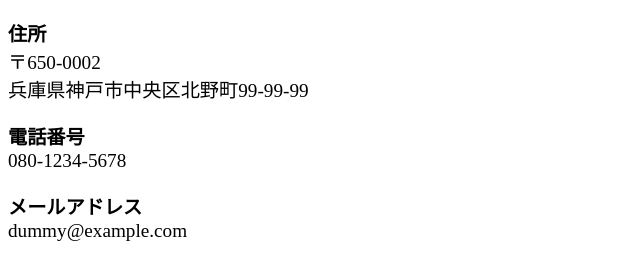
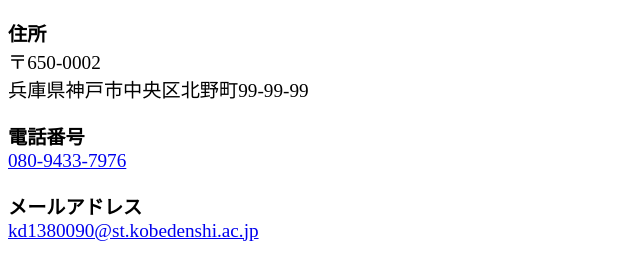
Before and after one commit to kd1380090-art/mobile-site, a plain HTML site: page 3/format.html in a window 1280 px wide. Shown: the whole page, without its empty margins (0-640 px from the left). Drawn offline with Linux system fonts and the light colour scheme.

Commit message:
リンク追加

```diff
--- a/3/format.html
+++ b/3/format.html
@@ -27,11 +27,11 @@
     </dd>
     <dt>電話番号</dt>
     <dd>
-       080-1234-5678
+       <a href="tel:080-9433-7976">080-9433-7976</a>
     </dd>
     <dt>メールアドレス</dt>
     <dd>
-        dummy@example.com
+        <a href="mailto:kd1380090@st.kobedenshi.ac.jp">kd1380090@st.kobedenshi.ac.jp</a>
     </dd>
 </dl>
 
```
